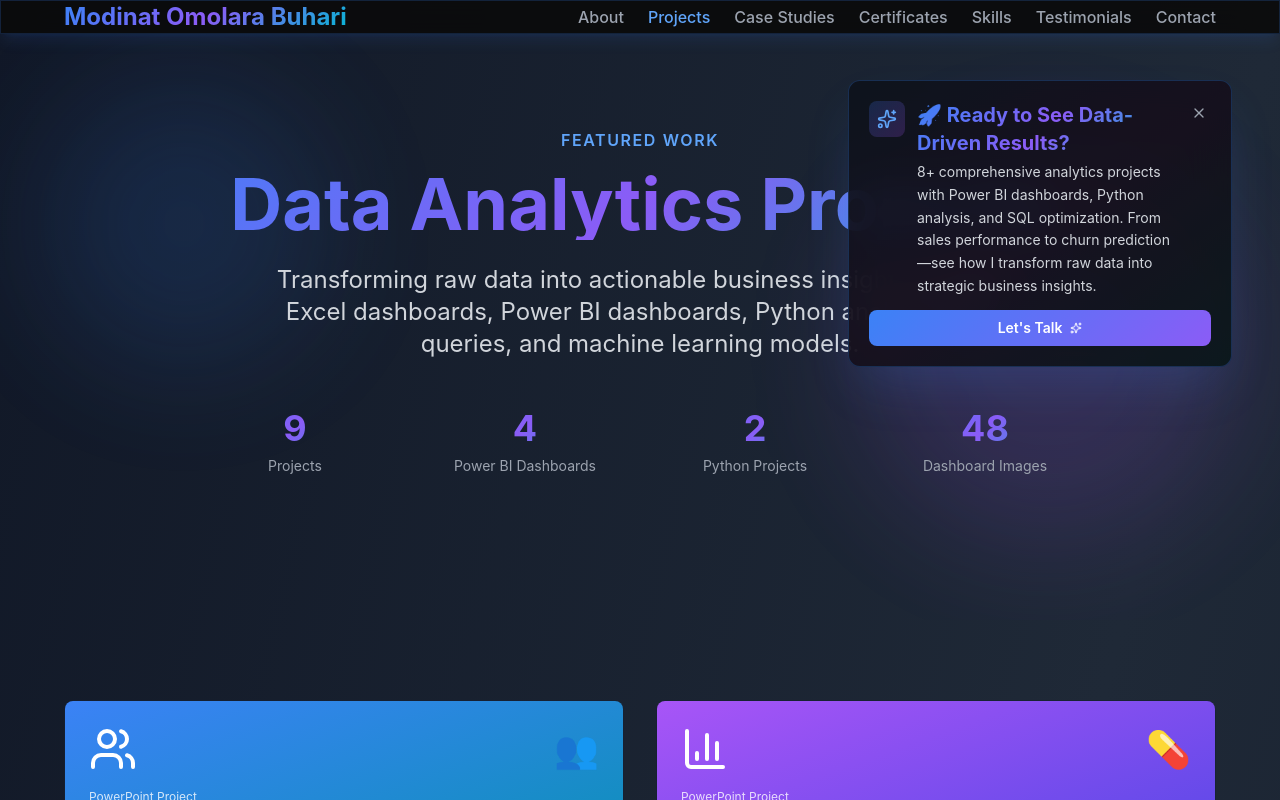
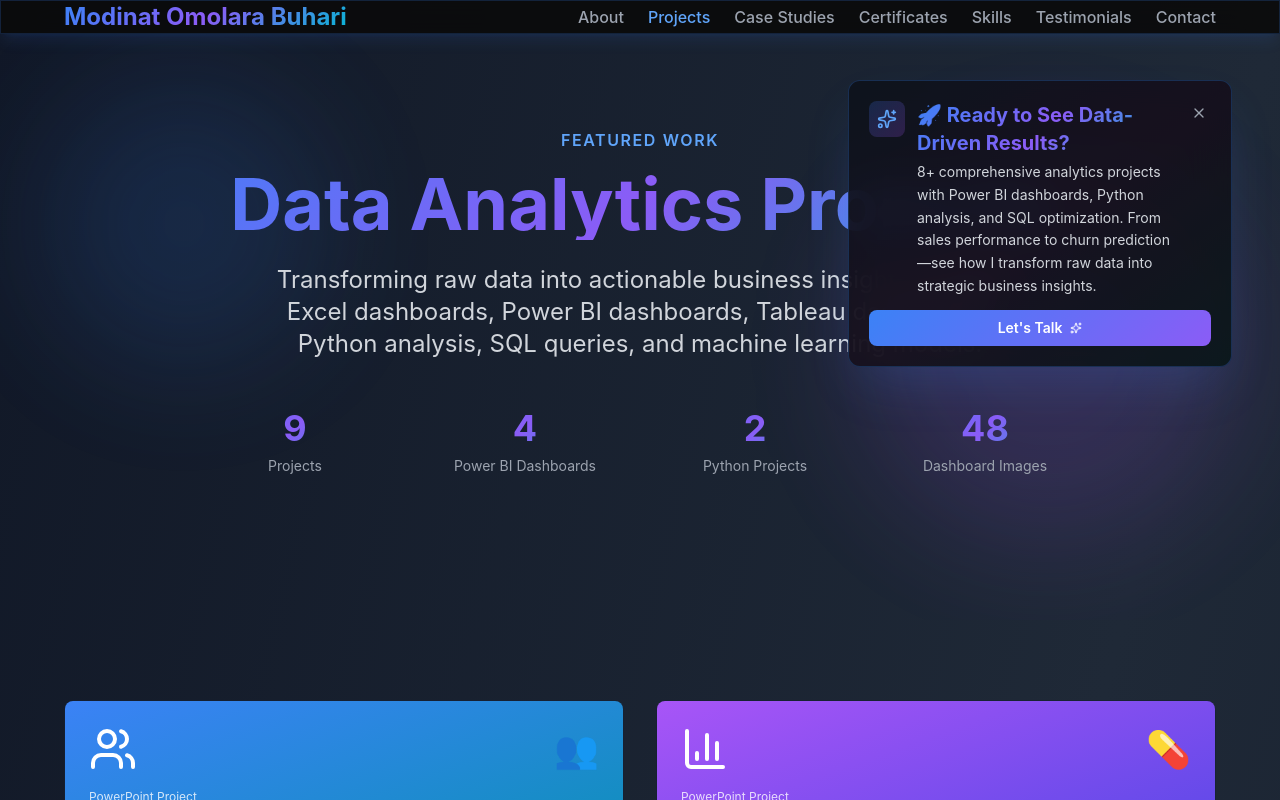
Before and after one commit to jeremydev-c/Modinat-Omolara-Buhari-portfolio, a Next.js app: page /projects in a window 1280 px wide. Shown: the top 800 px of the page. Built offline with nearby package versions, Linux system fonts and the light colour scheme.

Commit message:
Add Tableau dashboards to projects page description

```diff
--- a/app/projects/page.tsx
+++ b/app/projects/page.tsx
@@ -234,7 +234,7 @@ export default function Projects() {
               Data Analytics Projects
             </h1>
             <p className="text-xl md:text-2xl text-gray-300 max-w-3xl mx-auto mb-8">
-              Transforming raw data into actionable business insights through Excel dashboards, Power BI dashboards, Python analysis, SQL queries, and machine learning models.
+              Transforming raw data into actionable business insights through Excel dashboards, Power BI dashboards, Tableau dashboards, Python analysis, SQL queries, and machine learning models.
             </p>
 
             {/* Stats */}
```
